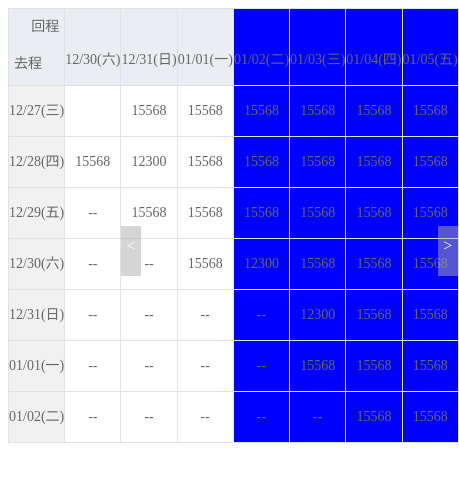
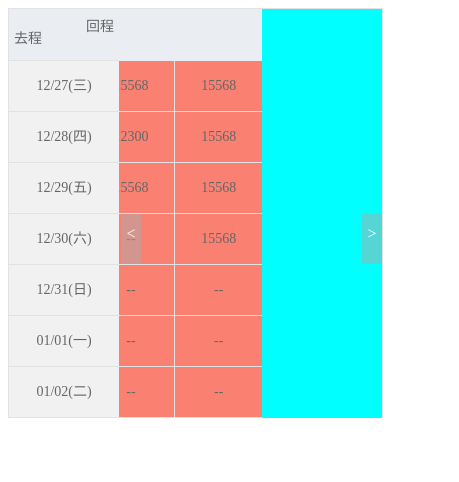
Before and after one commit to tommy19901015/LowPriceCalendarModule_React, a React (Create React App) app: page / in a window 390 px wide. Shown: the top 482 px of the page, 459 px wide, since content can reach past the window. Built offline with nearby package versions, Linux system fonts and the light colour scheme.

Commit message:
[modify] modile style

```diff
--- a/src/Calendar.js
+++ b/src/Calendar.js
@@ -10,7 +10,9 @@ class Calendar extends React.Component {
         // column:7,
         // moveColumn:3,
         jsonUrl:'ticketInfo.json',
-        data:[]
+        data:[],
+        moveDirection:'right',
+        moveGrid:3
     }
     componentDidMount = () => {
         this.getJsonData()
@@ -49,6 +51,7 @@ class Calendar extends React.Component {
     };
     clickMoveBtn = (e) => {
         const direction = e.currentTarget.className.split("btn ")[1];
+        this.setState({ moveDirection: direction });
         console.log(direction)
     }
     render() {
@@ -59,6 +62,8 @@ class Calendar extends React.Component {
                     key={i}
                     data={obj}
                     colIdx={i}
+                    movedirection={this.state.moveDirection}
+                    moveGrid={this.state.moveGrid}
                     position={this.state.position ? this.state.position : ""}
                     handleRowVal={this.handleCalendarGet}
                 />)}
--- a/src/Grid.js
+++ b/src/Grid.js
@@ -21,16 +21,36 @@ class Grid extends Component {
     },() => {
         this.props.handleGridVal(this.state.position);
     });
-
+    console.log('moveDirection = ' + this.props.moveDirection)
+    console.log('moveGrid = ' + this.props.moveGrid)
   };
 
+  addClassName = () => {
+      let name = this.props.colActive || this.props.rowActive ? " div_td active " : "div_td "
+      if(this.props.rowIdx < 3){
+        name = name + ' now';
+      }
+      if(this.props.rowIdx >= 3){
+        name = name + ' next';
+      }
+      // console.log(this.props.rowIdx)
+      return name
+  }
+
+  //pre first grid(i) - this.props.moveGrid
+  //now first grid(default 3)
+  //next first grid(i) + this.props.moveGrid
+
   render() {
-    const { x_coordinate, y_coordinate } = this.state.position;
     return (
       <div
-        className={
-          this.props.colActive || this.props.rowActive? " div_td active" : "div_td"
-        }
+        className={this.addClassName()}
+        // className={
+        //   this.props.colActive || this.props.rowActive ? " div_td active " : "div_td "
+        // }
+        // className = {`div_td ${this.props.colActive || this.props.rowActive ? 'active' : ''}${this.props.rowIdx >= 3 ? 'mobile' : ''}`}
+        // className = {`div_td ${this.props.colActive || this.props.rowActive ? 'active' : ''}
+        // ${this.props.Movedirection === 'undefined' ? '' : this.props.Movedirection}`}
         data-coordinate={this.props.colIdx + "_" + this.props.rowIdx}
         onClick={this.clickGrid}
       >
--- a/src/Row.js
+++ b/src/Row.js
@@ -22,6 +22,8 @@ class Row extends Component {
             key={i}
             data={obj}
             rowIdx={i}
+            moveDirection={this.props.moveDirection}
+            moveGrid={this.props.moveGrid}
             colIdx={this.props.colIdx}
             handleGridVal={this.handleRowGet}
             rowActive={this.props.position.y_coordinate === i}
--- a/src/css/calendar.css
+++ b/src/css/calendar.css
@@ -69,18 +69,34 @@ body .div_table .btn_container {
     width: 100%;
     min-width: 320px;
     position: absolute;
-    overflow: auto;
+    overflow: hidden;
+    background-color: aqua;
+    z-index: -1;
+  }
+  body .div_table .div_tr {
+    overflow: hidden;
+  }
+  body .div_table .div_tr .div_td.first_td {
+    z-index: 2;
   }
   body .div_table .div_tr .div_td:first-child {
     width: 100px;
+    z-index: 999;
   }
   body .div_table .div_tr .div_td:not(:first-child) {
-    position: relative;
     min-width: calc((100% - 100px)/3);
   }
+  body .div_table .div_tr .div_td:not(:first-child):nth-child(n+2) {
+    background-color: salmon;
+    position: relative;
+    left: -120px;
+    z-index: -1;
+  }
   body .div_table .div_tr .div_td:not(:first-child):nth-child(n+5) {
+    position: relative;
     background-color: blue;
-    position: relative;
+    right: -100px;
+    display: none;
   }
   body .div_table .btn_container {
     display: block;
--- a/src/scss/calendar.scss
+++ b/src/scss/calendar.scss
@@ -59,20 +59,43 @@ body{
             width: 100%;
             min-width: 320px;
             position: absolute;
-            overflow: auto;
+            overflow: hidden;
+            background-color: aqua;
+            z-index: -1;
             .div_tr{
+                overflow: hidden;
                 // &:not(:first-child) {
                     .div_td{
+                        &.first_td{
+                            z-index: 2;
+                        }
                         &:first-child{
                             width: 100px;
+                            z-index: 999;
+                            // z-index: 999;
+                            // background-color: green;
                         }
                         &:not(:first-child) {
-                            position: relative;
+                            // max-width: 100%;
+
                             min-width: calc((100% - 100px)/3);
+                            // z-index: 999;
+                            // min-width: calc((100vh - 100px)/3);
+                            &:nth-child(n+2){
+                                background-color:salmon;
+                                position: relative;
+                                left: -120px;
+                                z-index: -1;
+                                // display: none;
+                            }
                             &:nth-child(n+5){
+                                position: relative;
+                                // margin-left: 100px;
                                 background-color:blue;
-                                position: relative;
-                                // display: none;
+                                // z-index: -1;
+                                // min-width: calc((100vh - 100px)/3);
+                                right: -100px;
+                                display: none;
                             }
                         }
                     }
```
Also changed, not shown: 1 other file (tests, documents, lock files or other folders).
